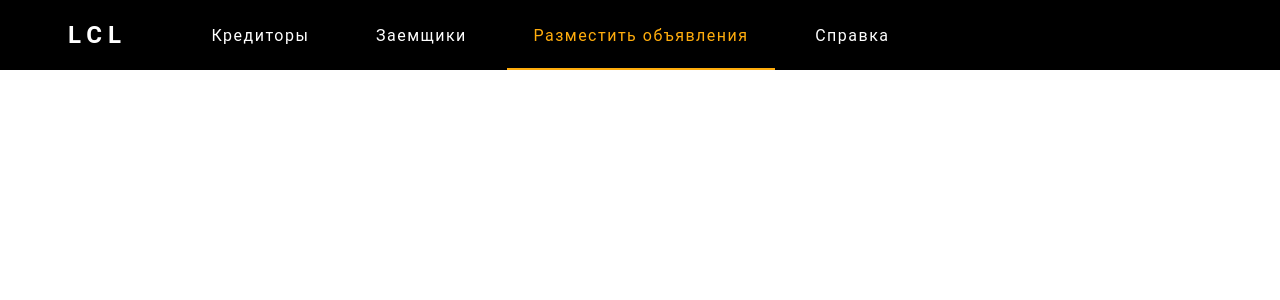
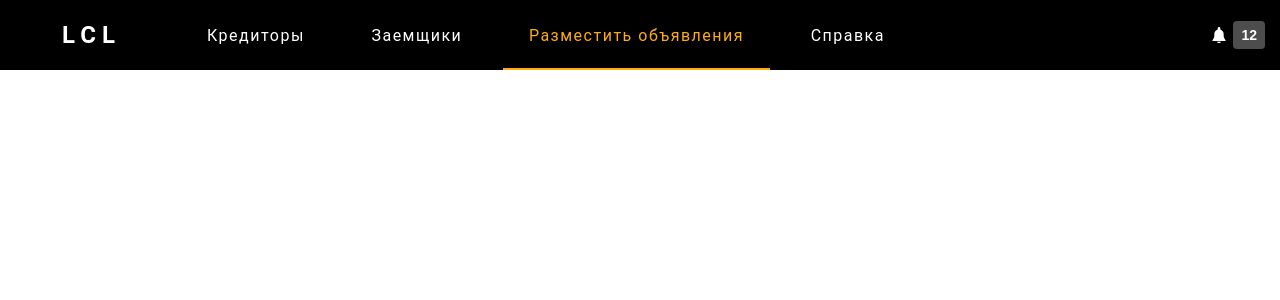
Before and after one commit to hicugi/lcl, a Next.js app: page /post-ads in a window 1280 px wide. Shown: the top 300 px of the page. Built offline with nearby package versions, Linux system fonts and the light colour scheme.

Commit message:
notifications

```diff
--- /dev/null
+++ b/next.config.js
@@ -0,0 +1,10 @@
+module.exports = {
+  webpack(config) {
+    config.module.rules.push({
+      test: /\.svg$/,
+      use: ["@svgr/webpack"]
+    });
+
+    return config;
+  }
+};
--- a/package.json
+++ b/package.json
@@ -3,6 +3,7 @@
   "version": "0.1.0",
   "private": true,
   "dependencies": {
+    "@svgr/webpack": "^4.3.2",
     "next": "^9.0.5",
     "react": "^16.9.0",
     "react-dom": "^16.9.0",
--- a/src/components/header.js
+++ b/src/components/header.js
@@ -1,6 +1,7 @@
 import React from "react";
 import Link from "next/link";
 import AppNav from "./nav";
+import AppNotifications from "./notifications";
 
 export default function() {
   const height = 70;
@@ -9,6 +10,7 @@ export default function() {
     <header className="app-header">
       <div className="container">
         <div className="header-container">
+          {/* logo & nav */}
           <div className="header-container__left">
             <div className="logo">
               <Link href="/">
@@ -19,7 +21,10 @@ export default function() {
             <AppNav />
           </div>
 
-          <div className="header-container__right"></div>
+          {/* notifications & profile */}
+          <div className="header-container__right">
+            <AppNotifications />
+          </div>
         </div>
       </div>
 
@@ -38,7 +43,7 @@ export default function() {
         }
 
         .container {
-          max-width: 1230px;
+          max-width: 1520px;
           padding-left: 15px;
           padding-right: 15px;
           margin-left: auto;
@@ -55,13 +60,17 @@ export default function() {
           justify-content: space-between;
         }
         .header-container__left {
-          width: 72.4%;
+          width: 896px;
           display: flex;
           justify-content: space-between;
         }
+        .header-container__right {
+          display: flex;
+          align-items: center;
+        }
 
         .logo a {
-          width: 102px;
+          width: 106px;
           height: 100%;
           display: flex;
           justify-content: flex-end;
--- /dev/null
+++ b/src/components/notifications.css
@@ -0,0 +1,27 @@
+.notify-btn {
+  position: relative;
+  height: 24px;
+  padding: 0 0 0 27px;
+  display: flex;
+  background: none;
+  border: none;
+}
+.notify-btn::before {
+  width: 16px;
+  height: 100%;
+  left: 5px;
+  top: 50%;
+  transform: translateY(-50%);
+  background-size: contain;
+  content: "";
+}
+
+.notify-btn__count {
+  height: 100%;
+  padding-left: 8px;
+  padding-right: 8px;
+  display: block;
+  background-color: rgba(255, 255, 255, 0.3);
+  border-radius: 4px;
+  color: #fff;
+}
--- /dev/null
+++ b/src/components/notifications.js
@@ -0,0 +1,56 @@
+import React from "react";
+import Ico from "../ico/notification.svg";
+
+export default function() {
+  return (
+    <div className="notify">
+      <button className="notify-btn">
+        <span className="notify-btn__ico">
+          <Ico />
+        </span>
+        <span className="notify-btn__count">12</span>
+      </button>
+
+      <style global jsx>{`
+        .notify-btn {
+          position: relative;
+          padding: 0 0 0 27px;
+          display: flex;
+          background: none;
+          border: none;
+        }
+
+        .notify-btn__ico {
+          width: 16px;
+          height: 100%;
+          position: absolute;
+          left: 5px;
+          top: 50%;
+          transform: translateY(-50%);
+          display: flex;
+          justify-content: center;
+          align-items: center;
+        }
+        .notify-btn__ico svg {
+          width: 100%;
+        }
+        .notify-btn__ico path {
+          fill: #fff;
+        }
+
+        .notify-btn__count {
+          height: 28px;
+          padding-left: 8px;
+          padding-right: 8px;
+          display: flex;
+          align-items: center;
+          background-color: rgba(255, 255, 255, 0.3);
+          color: #fff;
+          border-radius: 4px;
+          font-size: 14px;
+          font-weight: bold;
+        }
+      `}</style>
+    </div>
+  );
+}
```
Also changed, not shown: src/ico/notification.svg (added).
